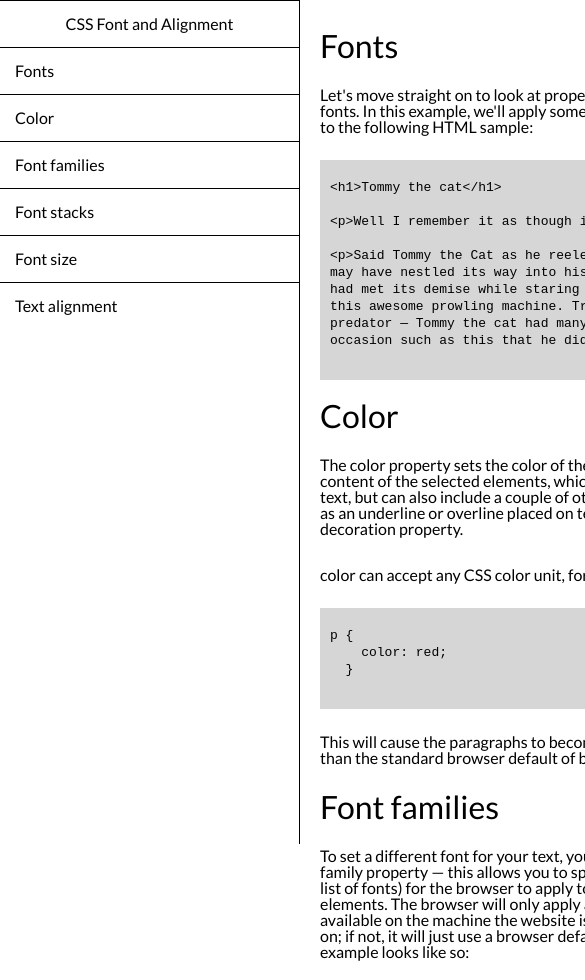
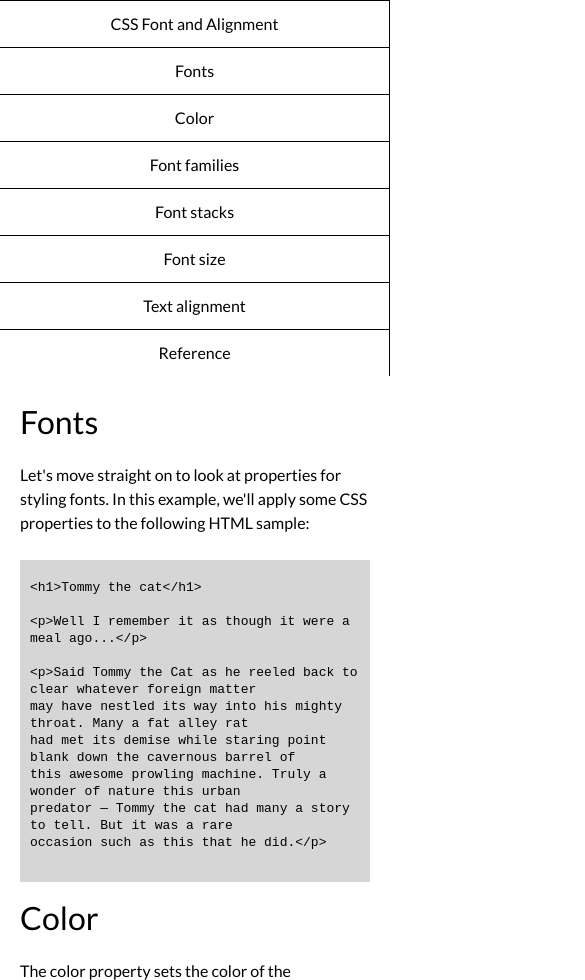
Before and after one commit to bcat4490/technical, a plain HTML site: page index.html in a window 390 px wide. Shown: the top 980 px of the page, 585 px wide, since content can reach past the window. Drawn offline with Linux system fonts and the light colour scheme.

Commit message:
added some responsiveness

```diff
--- a/index.html
+++ b/index.html
@@ -25,6 +25,7 @@
             <li><a href="#Font_stacks" class="nav-link">Font stacks</a></li>
             <li><a href="#Font_size" class="nav-link">Font size</a></li>
             <li><a href="#Text_alignment" class="nav-link">Text alignment</a></li>
+            <li><a href="#Reference" class="nav-link">Reference</a></li>
         </ul>
     </nav>
 
@@ -122,6 +123,11 @@ p {
             </ul>
         </section>
 
+        <section id="Reference" class="main-section">
+            <header>Reference</header>
+            <p>All the documentation in this page is taken from <a href="https://developer.mozilla.org/en-US/docs/Web/CSS">MDN</a></p>
+        </section>
+
 
 
 
--- a/styles.css
+++ b/styles.css
@@ -34,8 +34,8 @@ body {
 
 #main-doc {
     margin-left: 300px;
-    width: 100%;
     padding: 20px;
+
 
 }
 
@@ -46,6 +46,7 @@ body {
 
 .main-section p {
     padding: 15px 0;
+    line-height: 1.5;
 }
 
 .main-section pre {
@@ -60,4 +61,33 @@ body {
 
 .main-section ul {
     list-style: inside;
+    padding-left: 15px;
+    line-height: 1.5;
+
 }
+
+@media only screen and (max-width: 900px) {
+
+    body {
+        flex-direction: column;
+
+    }
+
+    #navbar {
+        position: static;
+        text-align: center;
+
+    }
+
+    #main-doc {
+        margin-left: 0px;
+    }
+
+    .main-section pre {
+        white-space: pre-wrap;
+    }
+
+
+
+
+}
```
